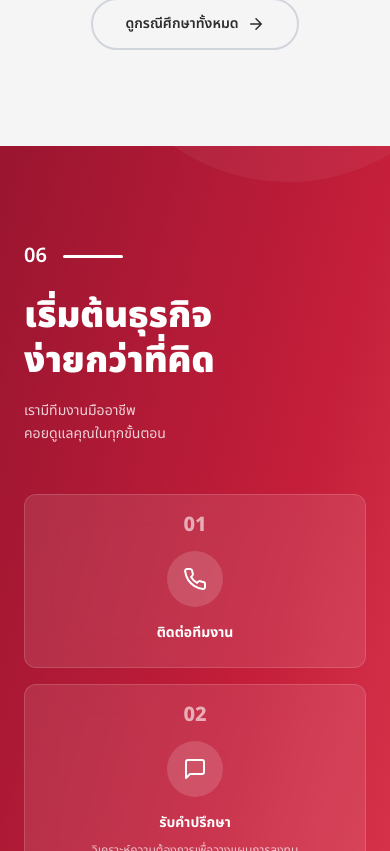
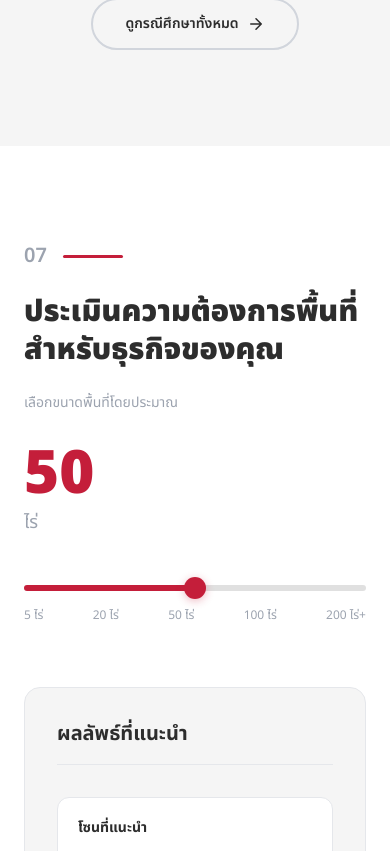
Before and after one commit to chetsadaza12/UDON-THANI-INDUSTRIAL-CITY, a Next.js app: page / in a window 390 px wide. Shown: the part 5193-6044 px from the top of the page. Built offline with nearby package versions, Linux system fonts and the light colour scheme.

Commit message:
feat: add ProcessSection component to display industrial process details

```diff
--- a/app/components/ProcessSection.tsx
+++ b/app/components/ProcessSection.tsx
@@ -108,7 +108,7 @@ const STEPS = [
 
 export default function ProcessSection() {
   return (
-    <section id="process" className="py-24 bg-gradient-to-br from-primary-dark via-primary to-primary-light text-white relative overflow-hidden">
+    <section id="process" className="hidden sm:block py-24 bg-gradient-to-br from-primary-dark via-primary to-primary-light text-white relative overflow-hidden">
       {/* Decorative circle — contained by overflow-hidden on parent */}
       <div className="absolute -top-1/4 -right-1/4 w-[400px] h-[400px] sm:w-[600px] sm:h-[600px] bg-white/5 rounded-full" />
 
```
